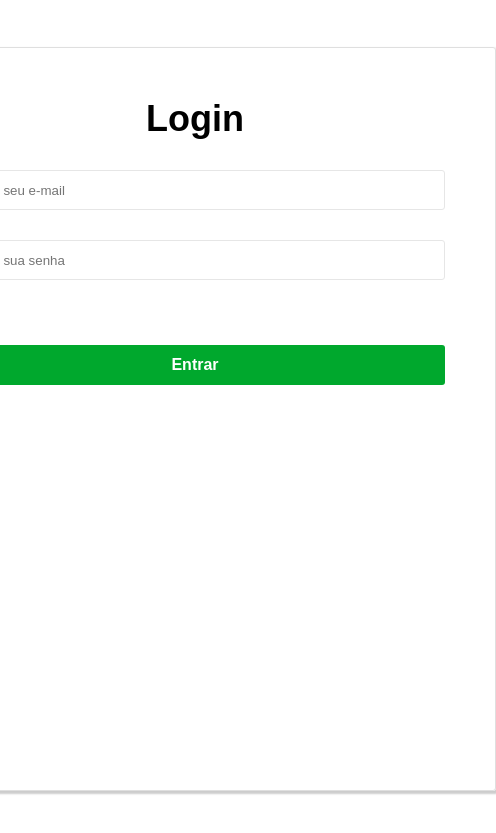
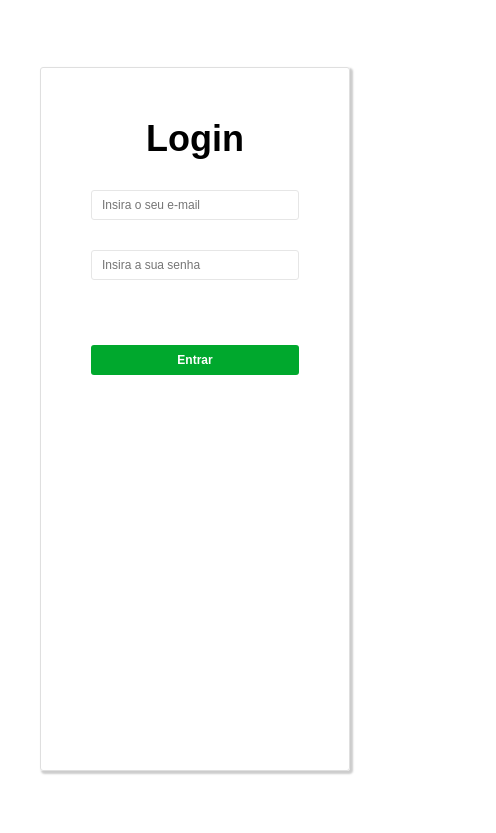
Before and after one commit to matheushenriqueferreira/projeto-1, a plain HTML site: page index.html in a window 390 px wide. Both pictures are taken after a click on the link "Já tem uma conta? Entre". Shown: the part 83-916 px from the top of the page, 496 px wide, since content can reach past the window. Drawn offline with nearby package versions, Linux system fonts and the light colour scheme.

Commit message:
Ajustado responsividade do conteúdo de login

```diff
--- a/styles.css
+++ b/styles.css
@@ -244,6 +244,7 @@ main {
 }
 
 #loginSection {
+  width: 100%;
   height: 100vh;
   display: flex;
   justify-content: center;
@@ -251,6 +252,8 @@ main {
 
 #loginSectionContent {
   display: flex;
+  max-width: 700px;
+  width: 100%;
   flex-direction: column;
   align-items: center;
   border: 1px solid #dfdfdf;
@@ -267,8 +270,10 @@ main {
 .inputStyle {
   margin: 15px 0;
   outline: none;
-  width: 500px;
+  width: 100%;
   height: 40px;
+  max-width: 500px;
+  max-height: 40px;
   border: 1px solid #e6e6e6;
   border-radius: 3px;
   padding-left: 10px;
@@ -276,8 +281,10 @@ main {
 
 .loginBtnStyle {
   margin-top: 50px;
-  width: 500px;
+  width: 100%;
   height: 40px;
+  max-width: 500px;
+  max-height: 40px;
   background-color: var(--color-green);
   border: 0;
   border-radius: 3px;
@@ -440,6 +447,16 @@ main {
   .section2Description {
     font-size: 20px;
   }
+
+  #loginSection {
+    padding: 20px 40px;
+  }
+
+  .inputStyle, .loginBtnStyle {
+    height: 30px;
+    font-size: 12px;
+  }
+
 }
 
 @media screen and (max-width: 1100px) {
```
